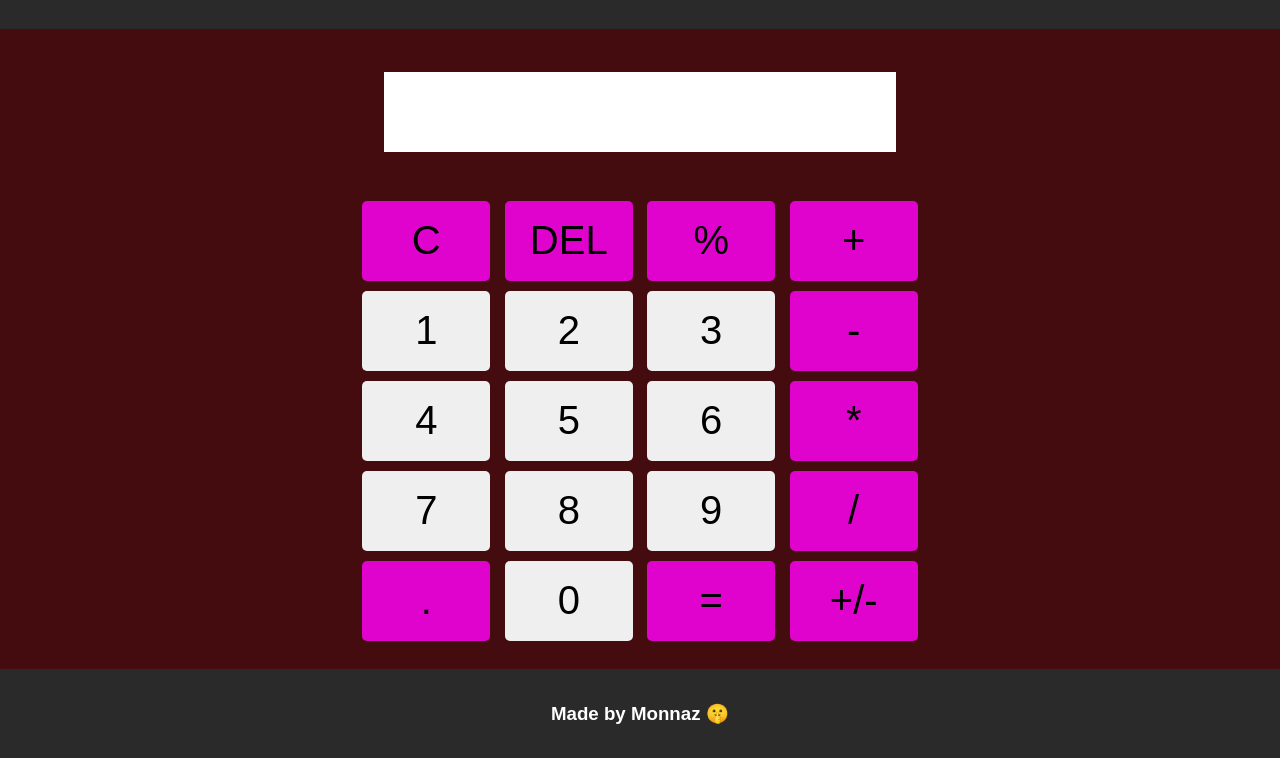
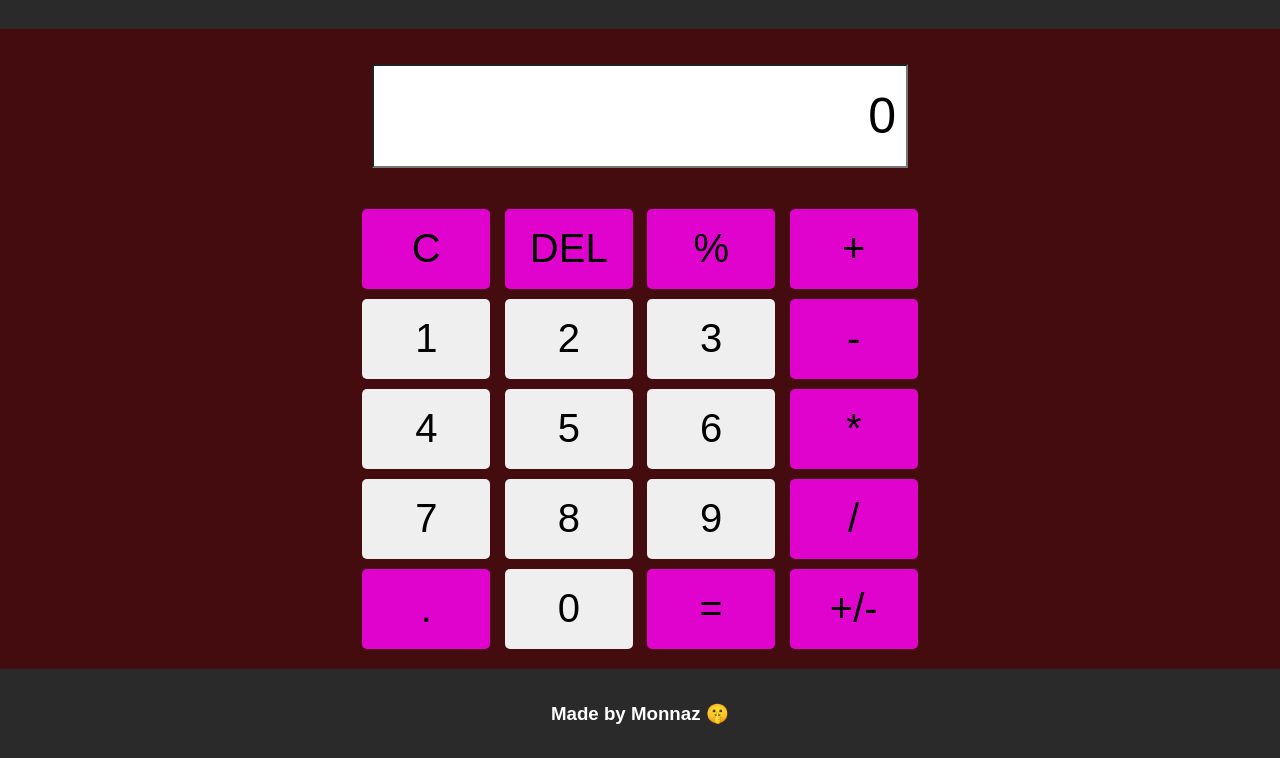
Before and after one commit to Monnaz131/odin-calculator, a plain HTML site: page index.html in a window 1280 px wide. Shown: the part 71-829 px from the top of the page. Drawn offline with Linux system fonts and the light colour scheme.

Commit message:
Change display div to input

```diff
--- a/index.html
+++ b/index.html
@@ -14,7 +14,7 @@
     </header>
     <section>
         <div id="calculator">
-            <div id="display" class="display"></div>
+            <input id="display" type="text" value="0" />
             <div id="buttons">
                 <div id="row-one">
                     <button id="clear" class="operators">C</button>
--- a/style.css
+++ b/style.css
@@ -45,11 +45,14 @@ button:active {
     background-color: rgb(224, 3, 206);
 }
 
-.display {
+#display {
     height: 10vh;
     width: 40vw;
     background-color: white;
     margin: 20px;
+    padding: 10px;
+    font-size: 50px;
+    text-align: end;
 }
 
 footer {
```
